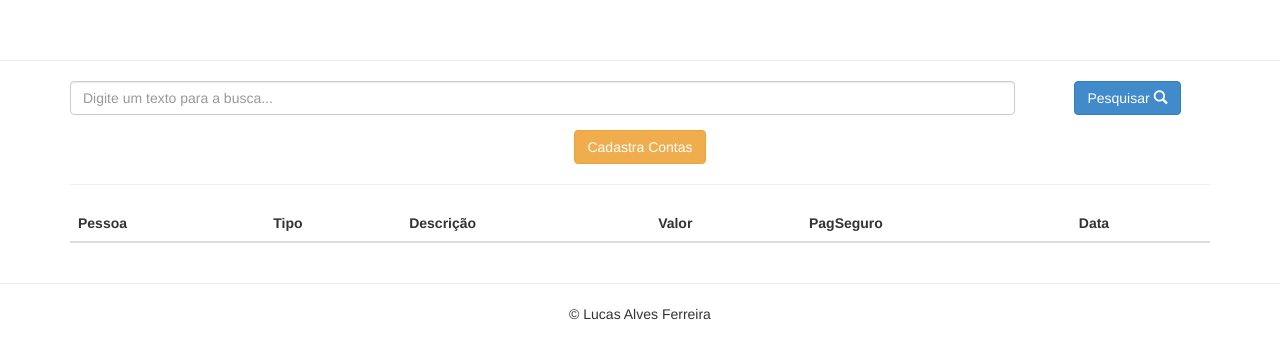
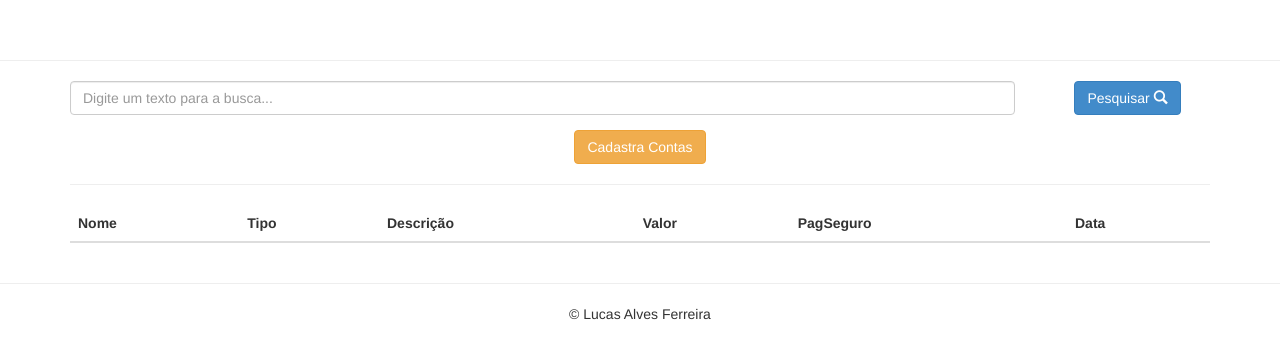
Before and after one commit to lucasaf/projetoFP, a Django app: page /caixas/ in a window 1280 px wide. Shown: the part 52-411 px from the top of the page. Run offline with Django 3.2, Linux system fonts and the light colour scheme; data that the repository does not hold is empty; some libraries are stand-ins or nearby versions.

Commit message:
App caixas finalizada

```diff
--- a/caixas/models.py
+++ b/caixas/models.py
@@ -1,8 +1,9 @@
+# coding: utf-8
 from django.db import models
-#from pessoas.models import Pessoa
+from pessoas.models import Pessoa
 
 class Caixa(models.Model):
-    #pessoa = models.ForeignKey(Pessoa)
+    pessoa = models.ForeignKey(Pessoa)
     #E = Entrada / S = Saida
     tipo = models.CharField(db_index=True, max_length='1', blank=False, null=False)
     descricao = models.CharField(db_index=True, max_length='200', blank=False, null=False)
--- a/caixas/views.py
+++ b/caixas/views.py
@@ -3,6 +3,7 @@ from django.shortcuts import render
 from django.http import HttpResponseRedirect
 from django.db.models import Q
 from .models import Caixa
+from pessoas.models import Pessoa
 
 
 def index(request):
@@ -11,12 +12,15 @@ def index(request):
 
 def caixaListar(request):
     caixas = Caixa.objects.all()[0:10]
+    pessoas = Pessoa.objects.all()[0:10]
 
-    return render(request, 'caixas/listaCaixas.html', {'caixas': caixas})
+    return render(request, 'caixas/listaCaixas.html', {'caixas': caixas, 'pessoas': pessoas})
 
 
 def caixaAdicionar(request):
-    return render(request, 'caixas/formCaixas.html')
+    pessoas = Pessoa.objects.all()
+    return render(request, 'caixas/formCaixas.html', {'pessoas': pessoas})
+
 
 
 def caixaSalvar(request):
@@ -28,7 +32,8 @@ def caixaSalvar(request):
         except:
             caixa = Caixa()
 
-        #pessoa.id.fk = request.POST.get('id', '')
+        caixa.pessoa_id = request.POST.get('pessoa_id', '0')
+        caixa.pessoa = Pessoa.objects.get(pk=request.POST.get('pessoa','1'))
         caixa.tipo = request.POST.get('tipo', '').upper()
         caixa.descricao = request.POST.get('descricao', '').upper()
         caixa.valor = request.POST.get('valor', '').upper()
--- a/core/templates/caixas/formCaixas.html
+++ b/core/templates/caixas/formCaixas.html
@@ -8,6 +8,7 @@
 
     <input type="hidden" id="codigo" name="codigo" value="{{ caixa.pk|default_if_none:'0' }}">
 
+    <input type="hidden" id="pessoa_id" name="pessoa_id" value="{{ 1 }}">
 
     <div class="form-group">
         <label for="id_tipo" class="col-sm-2 control-label">Tipo</label>
--- a/core/templates/caixas/listaCaixas.html
+++ b/core/templates/caixas/listaCaixas.html
@@ -26,7 +26,7 @@
       <table class="table table-striped">
         <thead>
           <tr>
-            <th>Pessoa</th>
+            <th>Nome</th>
             <th>Tipo</th>
             <th>Descrição</th>
             <th>Valor</th>
@@ -37,12 +37,12 @@
         <tbody>
         {% for caixa in caixas %}
           <tr>
-            <td>{{ caixa.pessoa }}</td>
+            <td>{{ caixa.pessoa.nome }}</td>
             <td><a href="/caixas/editar/{{ caixa.pk }}">{{ caixa.tipo }}</a></td>
             <td>{{ caixa.descricao }}</td>
             <td>{{ caixa.valor }}</td>
             <td>{{ caixa.pagseguro }}</td>
-            <td>{{ caixa.data }}</td>
+            <td>{{ caixa.data|date}}</td>
           </tr>
         {% endfor %}
         </tbody>
```
